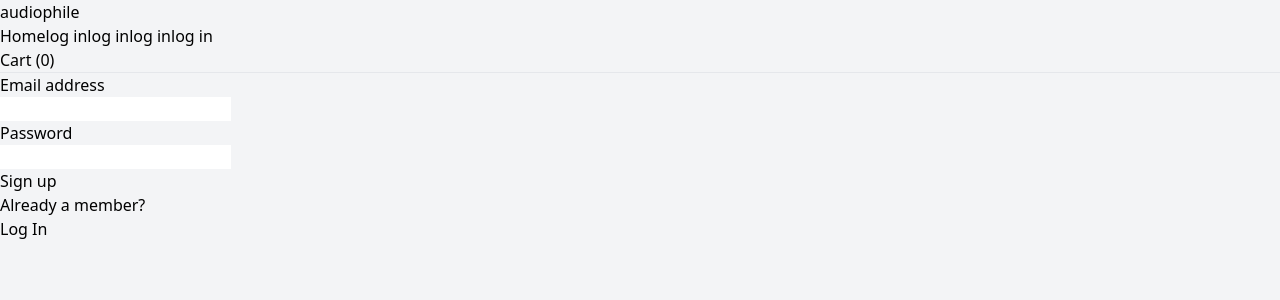
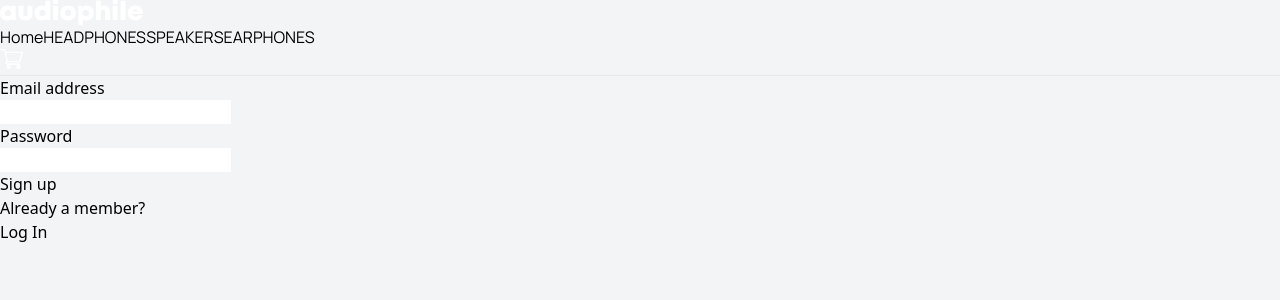
Before and after one commit to jonathan296/audiophile-ecommerce-website, a React (Vite) app: page /register in a window 1280 px wide. Shown: the top 300 px of the page. Built offline with nearby package versions, Linux system fonts and the light colour scheme.

Commit message:
Updates to landing page

```diff
--- a/index.html
+++ b/index.html
@@ -3,6 +3,9 @@
   <head>
     <meta charset="UTF-8" />
     <link rel="icon" type="image/svg+xml" href="/vite.svg" />
+    <link rel="preconnect" href="https://fonts.googleapis.com">
+<link rel="preconnect" href="https://fonts.gstatic.com" crossorigin>
+<link href="https://fonts.googleapis.com/css2?family=Manrope:wght@200..800&display=swap" rel="stylesheet">
     <meta name="viewport" content="width=device-width, initial-scale=1.0" />
     <title>Vite + React</title>
   </head>
--- a/src/App.jsx
+++ b/src/App.jsx
@@ -25,26 +25,28 @@ function App() {
   return (
     <div className='bg-gray-100 '>
 
-        <div className='bg-[#101010] h-[729px] px-[165px] py-[32px] gap-6 flex flex-col justify-between mb-9 text-neutral-700'>
-          <div className='flex'>
+        <div className=' bg-[#141414] h-[729px] px-[165px] pt-[32px] flex flex-col  text-[#FFFFFF]'>
+          <div className='flex justify-between items-center mb-[36px]'>
             <div>
-            audiophile
+            <img src='src\assets\shared\desktop\logo.svg'></img>
             </div>
-            <div>
-            <Link to='/'className='text-2xl uppercase font-bold'>Home</Link>
-            <Link to='/login'className='text-2xl uppercase font-bold'>log in</Link>
-            <Link to='/login'className='text-2xl uppercase font-bold'>log in</Link>
-            <Link to='/login'className='text-2xl uppercase font-bold'>log in</Link>
-            <Link to='/login'className='text-2xl uppercase font-bold'>log in</Link>
+            <div className='flex gap-[34px] uppercase manrope leading-[25px] font-bold tracking-[2px] text-[13px] '>
+            <Link to='/'className=''>Home</Link>
+            <Link to='/login'className=''>HEADPHONES</Link>
+            <Link to='/login'className=' '>SPEAKERS</Link>
+            <Link to='/login'className=' '>EARPHONES</Link>
+
             </div>
 
             <div>
-              {!showModal && <button className=' bg-gray-800 text-white text-xs font-bold uppercase  hover:bg-gray-700 focus:outline-none focus:bg-gray-700'
-            onClick={toggle}>
-            Cart ({cartItems.length})</button>}
+              {!showModal && <button className='  text-white hover:bg-gray-700 focus:outline-none focus:bg-gray-700'
+            onClick={toggle}> <img src='src\assets\shared\desktop\icon-cart.svg'></img>
+            {/* Cart ({cartItems.length}) */}
+            </button>}
             </div>
+
           </div>
-          <hr className="border-t-2 border-red-500 my-4" />
+          <hr className=" border-[#FFFFFF] opacity-20 " />
 
 
         </div>
--- a/src/components/Cart.jsx
+++ b/src/components/Cart.jsx
@@ -22,7 +22,8 @@ export default function Cart({ showModal, toggle }) {
 
   return (
     showModal && (
-      <div className="flex-col flex items-center fixed inset-0 left-1/4 bg-white dark:bg-black gap-8  p-10  text-black dark:text-white font-normal uppercase text-sm">
+      <div className="">
+        <div className="flex-col flex items-center fixed  top-[32px] right-[165px] w-[377px] h-[488px] bg-white p-10  text-black  font-normal uppercase text-sm">
         <h1 className="text-2xl font-bold">Cart</h1>
         <div className="absolute right-16 top-10">
           <button
@@ -95,6 +96,8 @@ export default function Cart({ showModal, toggle }) {
           </h1>
         )}
       </div>
+      </div>
+
     )
   );
 }
--- a/src/index.css
+++ b/src/index.css
@@ -5,3 +5,10 @@
 .index{
     background-color: #f3f4f6;
 }
+
+
+.manrope {
+  font-family: "Manrope", sans-serif;
+  font-optical-sizing: auto;
+
+}
```
